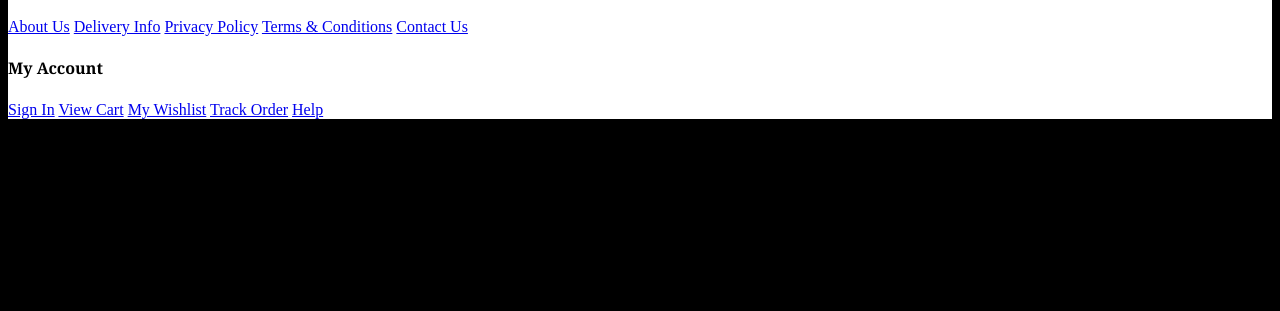
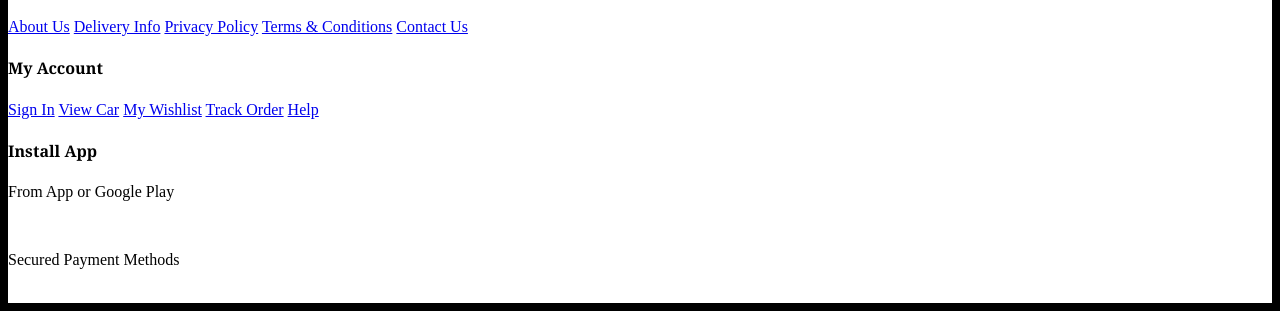
Before and after one commit to Solomon-Gachure/Thrift, a plain HTML site: page index.html in a window 1280 px wide. Shown: the part 7559-7870 px from the top of the page. Before the commit the page ends 7686 px from the top, so only its background shows below. Drawn offline with Linux system fonts and the light colour scheme.

Commit message:
Added minor changes

```diff
--- a/index.html
+++ b/index.html
@@ -413,10 +413,20 @@
         <div class="col">
             <h4>My Account</h4>
             <a href="#">Sign In</a>
-            <a href="#">View Cart</a>
+            <a href="#">View Car</a>
             <a href="#">My Wishlist</a>
             <a href="#">Track Order</a>
             <a href="#">Help</a>
+        </div>
+        <div class="col install">
+            <h4>Install App</h4>
+            <p>From App or Google Play</p>
+            <div class="row">
+                <img src="" alt="">
+                <img src="" alt="">
+            </div>
+            <p>Secured Payment Methods</p>
+            <img src="" alt="">
         </div>
     </footer>
     <script src="index.js"></script>
```
